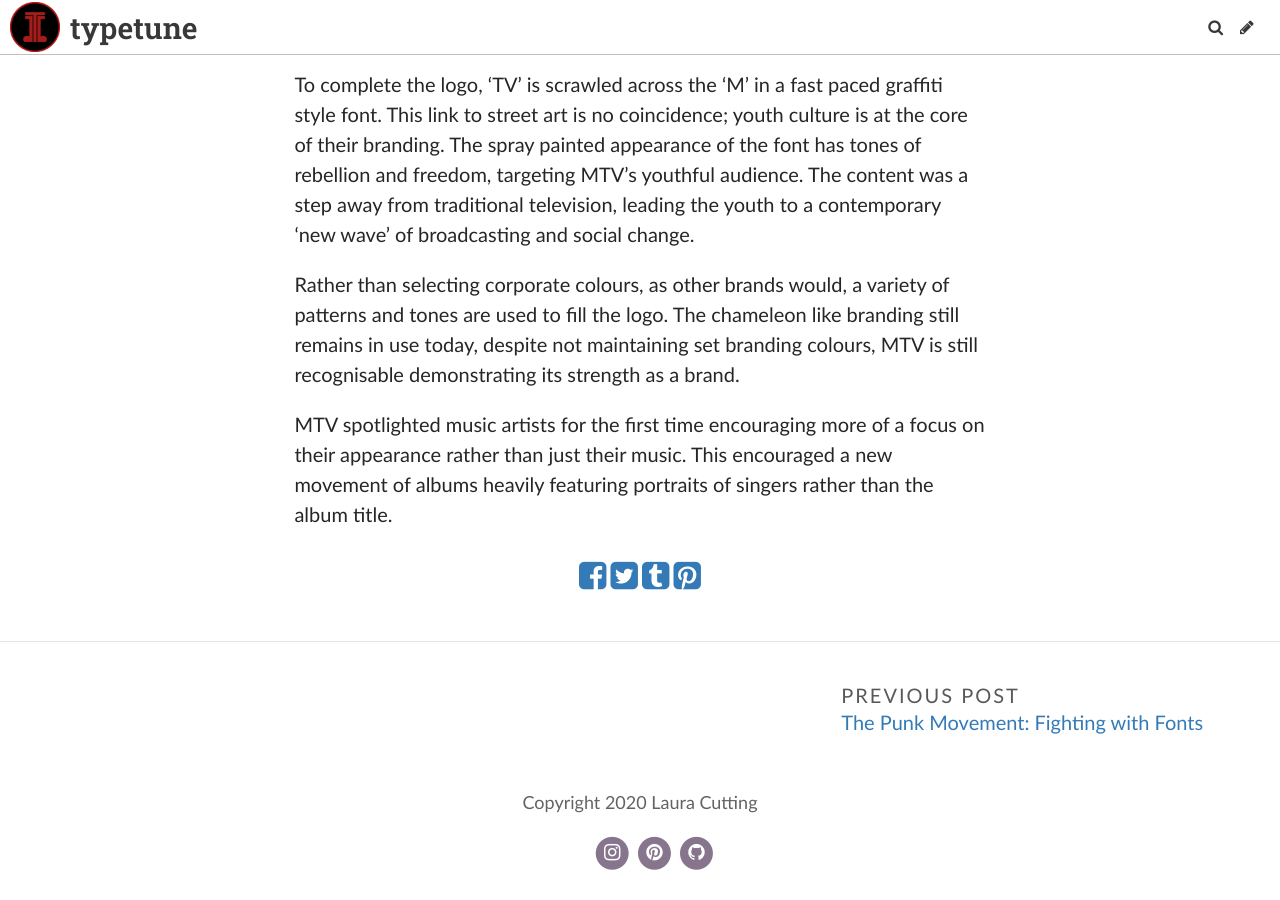
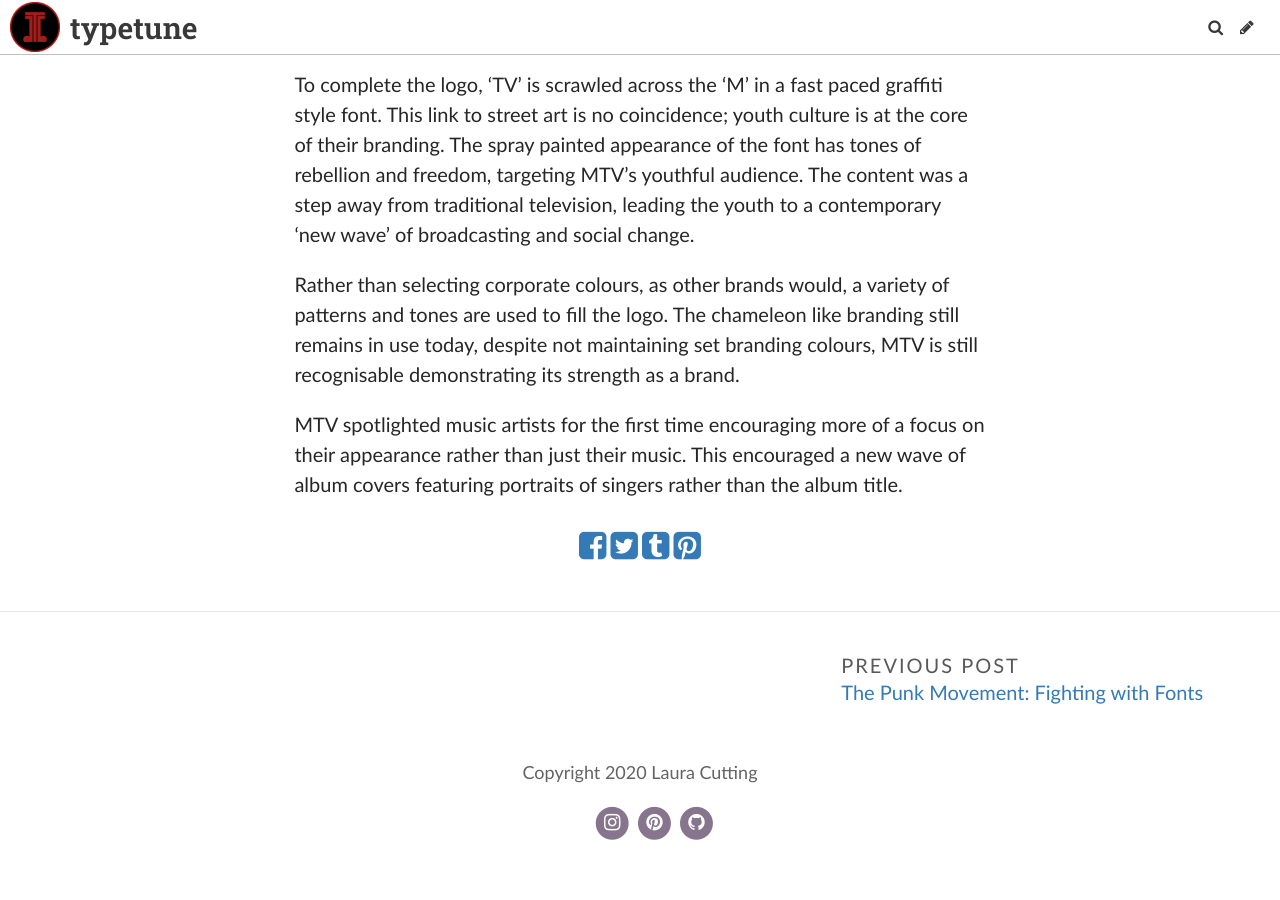
Before and after one commit to lauracutting/typetune, a Jekyll site: the page built from _posts/2020-10-06-mtv-the-visualization-of-music.md, in a window 1280 px wide and 900 px high, scrolled down 570 px. Built offline with Jekyll 4.4.1, drawn with Linux system fonts in a browser that asks for light colours; some web fonts are replaced; after the commit the page ends 1440 px from its top, so only the background shows below that.

Commit message:
Update Post “2020-10-06-mtv-the-visualization-of-music”

```diff
--- a/_posts/2020-10-06-mtv-the-visualization-of-music.md
+++ b/_posts/2020-10-06-mtv-the-visualization-of-music.md
@@ -14,4 +14,4 @@
 
 Rather than selecting corporate colours, as other brands would, a variety of patterns and tones are used to fill the logo. The chameleon like branding still remains in use today, despite not maintaining set branding colours, MTV is still recognisable demonstrating its strength as a brand.
 
-MTV spotlighted music artists for the first time encouraging more of a focus on their appearance rather than just their music. This encouraged a new movement of albums heavily featuring portraits of singers rather than the album title.
+MTV spotlighted music artists for the first time encouraging more of a focus on their appearance rather than just their music. This encouraged a new wave of album covers featuring portraits of singers rather than the album title.
```
